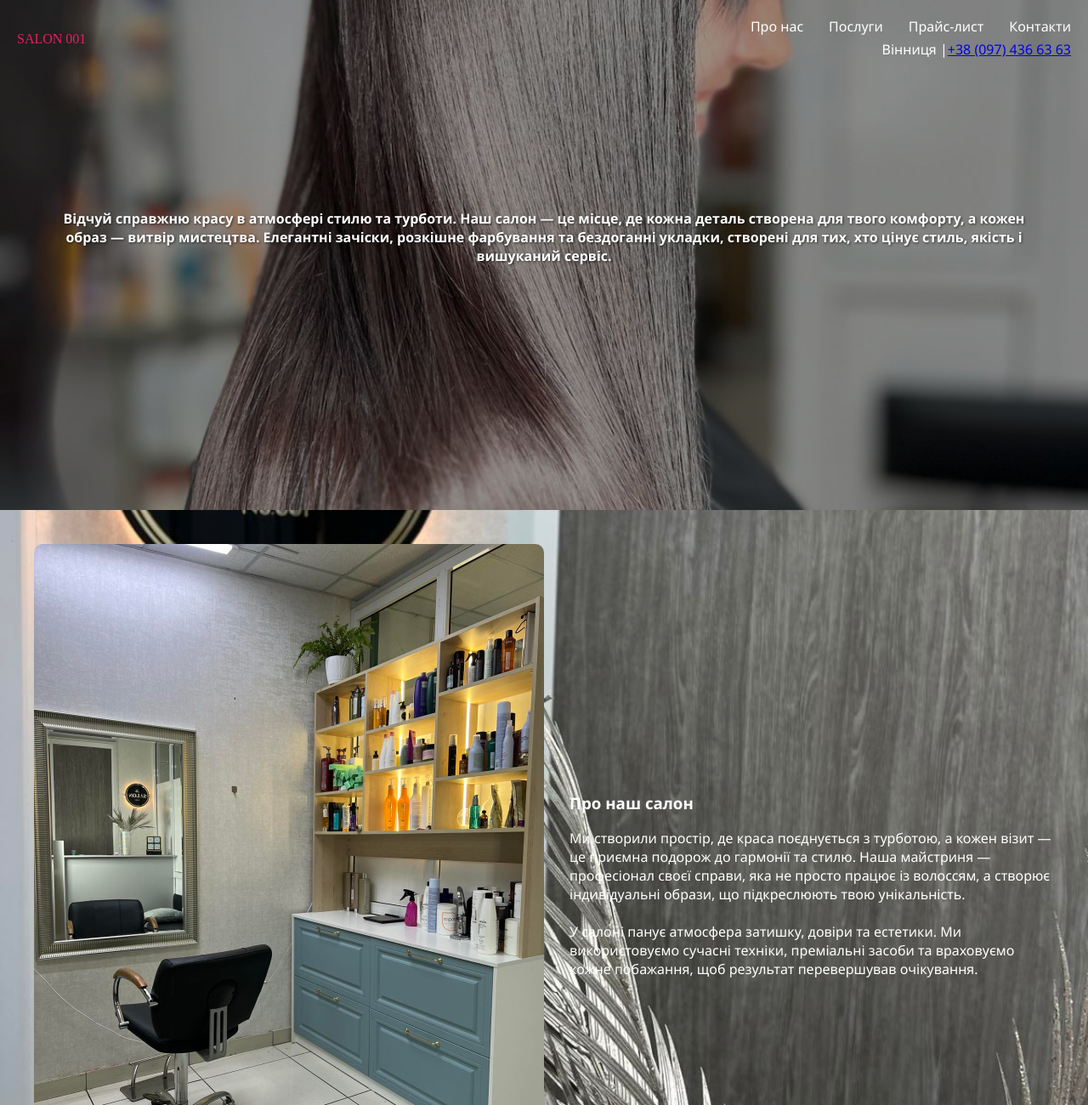
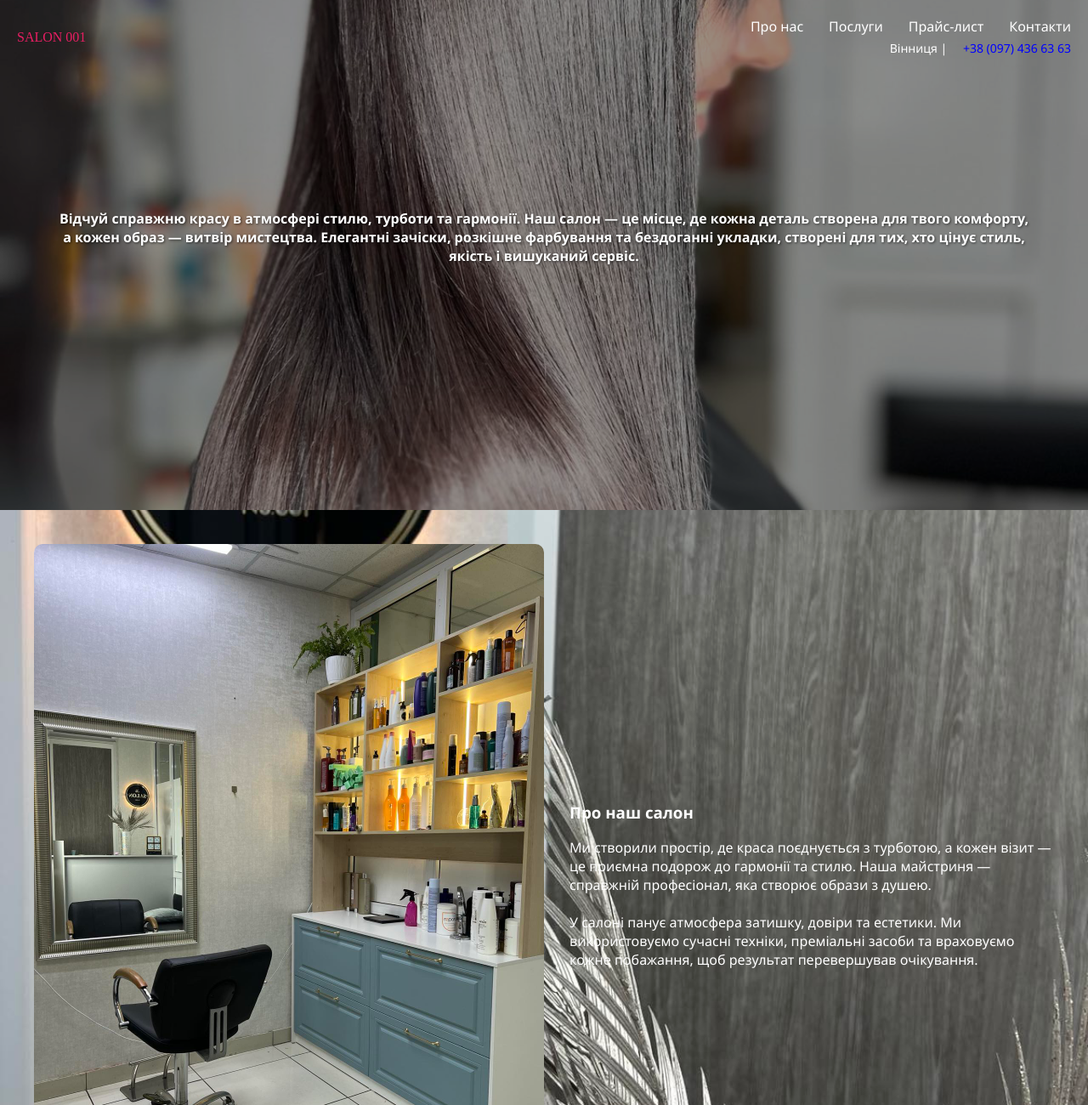
Before and after one commit to 88Sergiy/salon-001-site, a plain HTML site: page index.html in a window 1280 px wide. Shown: the top 1300 px of the page at 85% size. Drawn offline with nearby package versions, Linux system fonts and the light colour scheme.

Commit message:
Оновлення сайту: стилі, контент, адаптація

```diff
--- a/index.html
+++ b/index.html
@@ -32,17 +32,21 @@
                     <a href="#" id="price-link">Прайс-лист</a>
                     <a href="#contacts">Контакти</a>
                 </nav>
-                <class="contact-info">
-                    <span class="city-tooltip">Вінниця
-                        <span class="tooltip-text">проспект Коцюбинського, 25, ТЦ "4 сезона"</span>
-                    </span> |<a href="tel:+380974366363">+38 (097) 436 63 63</a>
+                <nav>
+                    <div class="contact-info">
+                        <span class="city-tooltip">Вінниця
+                            <span class="tooltip-text">проспект Коцюбинського, 25, ТЦ "4 сезона"</span>
+                        </span> |
+                        <a href="tel:+380974366363" style="color: blue;">+38 (097) 436 63 63</a>
+                    </div>
+                </nav>
                 </div>
             </div>
         </div>
 
         <div class="hero-content hero-text">
             <div id="slogan">
-                <span class="static-text">Відчуй справжню красу в атмосфері стилю та турботи. Наш салон — це місце, де кожна деталь створена для твого комфорту,
+                <span class="static-text">Відчуй справжню красу в атмосфері стилю, турботи та гармонії. Наш салон — це місце, де кожна деталь створена для твого комфорту,
                 а кожен образ — витвір мистецтва. Елегантні зачіски, розкішне фарбування та бездоганні укладки, створені для тих, хто
                 цінує стиль, якість і вишуканий сервіс.</span>
                 <span id="typing-text"></span>
@@ -56,8 +60,8 @@
             <h3>Про наш салон</h3>
             <p>
                 Ми створили простір, де краса поєднується з турботою, а кожен візит — це приємна подорож до гармонії та стилю. Наша
-                майстриня — професіонал своєї справи, яка не просто працює із волоссям, а створює індивідуальні образи, що
-                підкреслюють твою унікальність.
+                майстриня — справжній професіонал, яка створює образи з душею.
+
                 <br><br>
                 У салоні панує атмосфера затишку, довіри та естетики. Ми використовуємо сучасні техніки, преміальні засоби та
                 враховуємо кожне побажання, щоб результат перевершував очікування.
@@ -88,12 +92,15 @@
                 <div class="footer-contact-box">
                     <h2>Контакти</h2>
                     <p>Адреса: проспект Коцюбинського, 25, Вінниця, ТЦ "4 сезона", третій поверх № 55</p>
-                    <p>Телефон: +380 97 436 63 63</p>
-                    <p>Instagram: <a href="https://instagram.com/888tetyana" target="_blank">@888tetyana</a></p>
-                    <p>TikTok: <a href="https://www.tiktok.com/@tetyana882" target="_blank">@tetyana882</a></p>
+                    <p>Телефон: <a href="tel:+380974366363">+380 97 436 63 63</a></p>
+                    <p>
+                        Instagram: <a href="https://instagram.com/888tetyana" target="_blank">@888tetyana</a><br>
+                        TikTok: <a href="https://www.tiktok.com/@tetyana882" target="_blank">@tetyana882</a>
+                    </p>
                 </div>
             </div>
         </footer>
+
     </main>
 
 
```
